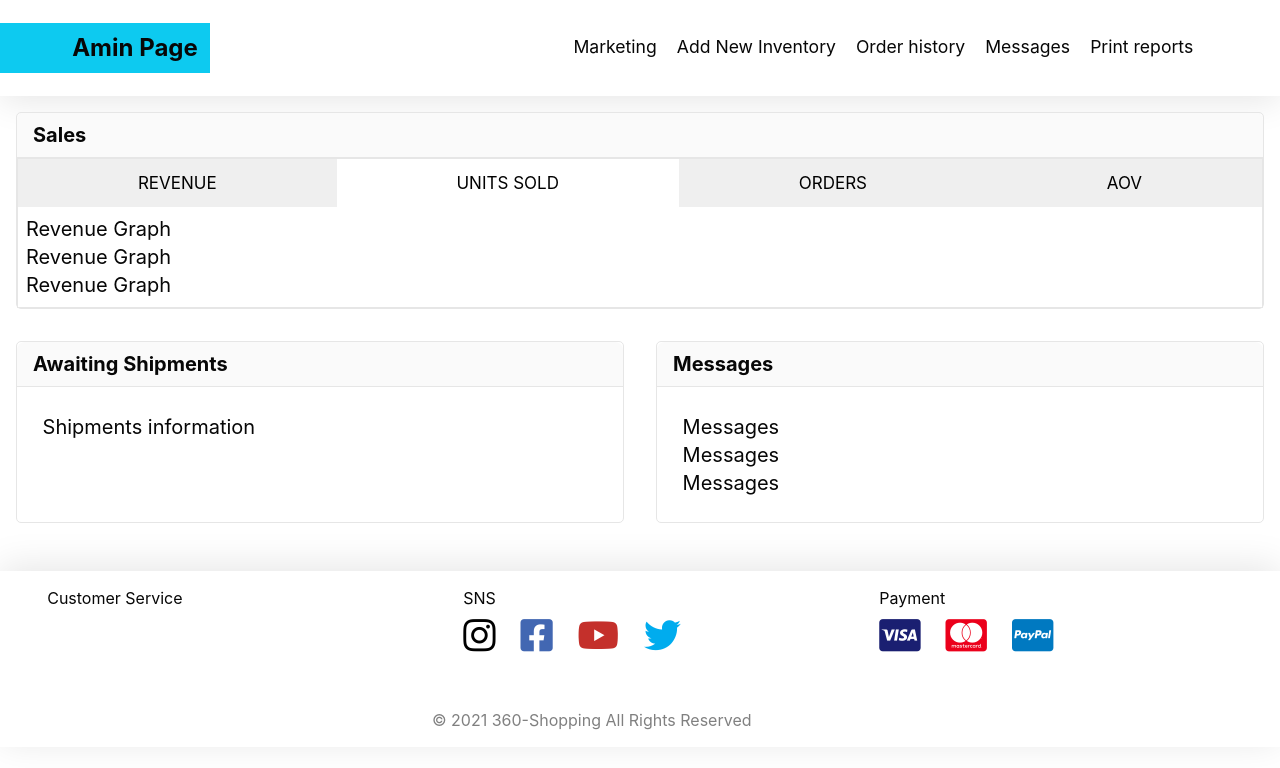
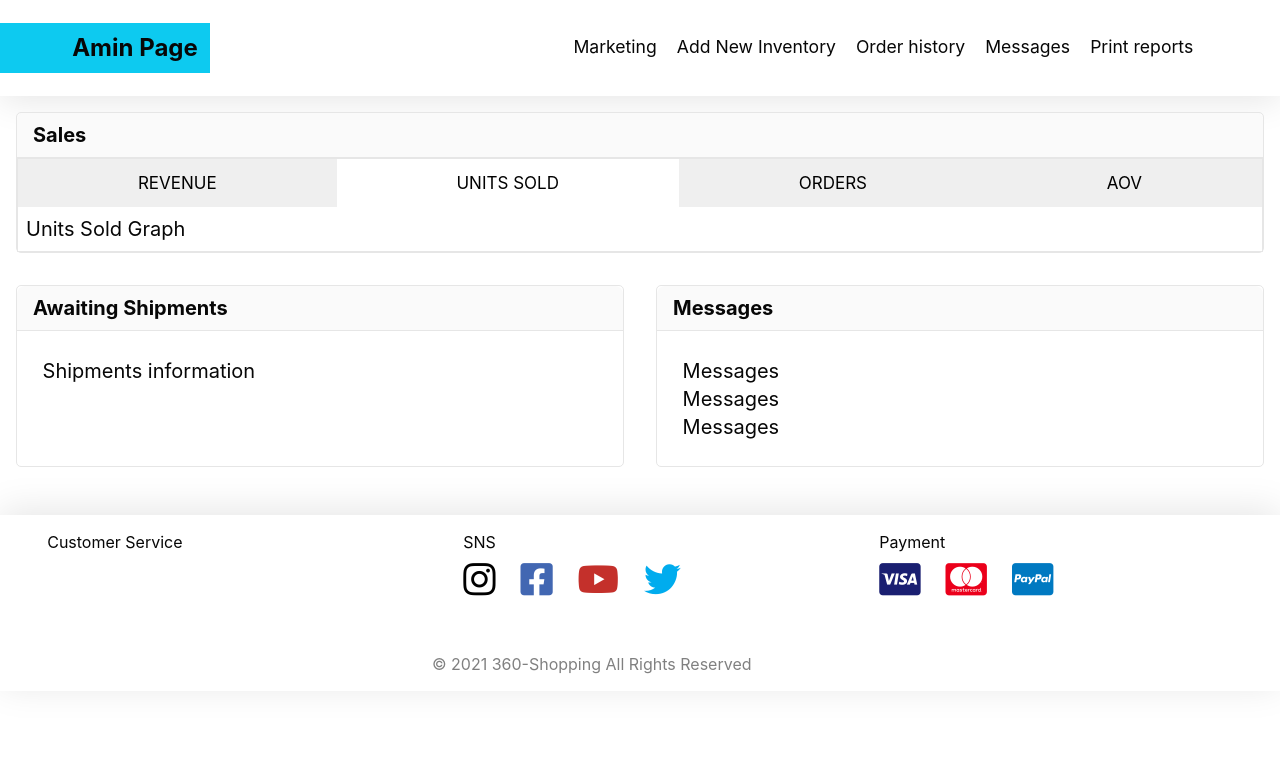
Before and after one commit to LeeJung-AWS/360-shopping, a React (Create React App) app in the folder frontend/: page / in a window 1280 px wide. Both pictures are taken after a click on the button "UNITS SOLD". Shown: the top 768 px of the page. Built offline with nearby package versions, Linux system fonts and the light colour scheme.

Commit message:
Tab Menu Display contents depending on Clicking Menu

```diff
--- a/frontend/src/pages/AdminPage.tsx
+++ b/frontend/src/pages/AdminPage.tsx
@@ -3,11 +3,32 @@
 import AdminNav from '../components/AdminNav';
 
 const AdminPage: React.FC = () => {
-    const amdinTabMenuClick = () => {
+    const amdinTabMenuClick = (event: any) => {
         // The exclamation mark means a developer knows there is a button element.( The value is not null )
         const adminTablinks = document.querySelectorAll('.admin-tablinks')!;
-        console.log(this);
-        console.log(adminTablinks);
+        const tabcontent = document.getElementsByClassName("tabcontent") as HTMLCollectionOf<HTMLElement>;
+
+        // console.log(tabcontent);
+        // All contents none-display
+        for (let i = 0; i < tabcontent.length; i++) {
+            tabcontent[i].style.display = "none";
+        }
+
+        // Remove tabmenu-active ClassName
+        for (let i = 0; i < adminTablinks.length; i++) {
+            adminTablinks[i].className = adminTablinks[i].className.replace(" tabmenu-active", "");
+          }
+
+        // Checking the tab and Create ID for content
+        // console.log(event.currentTarget.textContent.toLowerCase().replace(" ","-") + "-content");
+        const seletedContentId = event.currentTarget.textContent.toLowerCase().replace(" ","-") + "-content";
+
+        // Display seletedContent
+        const seletedContent = document.getElementById(`${seletedContentId}`)!;
+        seletedContent.style.display = "block";
+
+        // Add tabmenu-active ClassName
+        event.currentTarget.className += ' tabmenu-active';
 
     }
 
@@ -21,29 +42,24 @@ const AdminPage: React.FC = () => {
                 </div>
                 <div className="admin-tab-card-body">
                     <div className="admin-tab">
-                        <button className="admin-tablinks" autoFocus onClick={amdinTabMenuClick}>REVENUE</button>
+                        <button className="admin-tablinks tabmenu-active" onClick={amdinTabMenuClick}>REVENUE</button>
                         <button className="admin-tablinks" onClick={amdinTabMenuClick}>UNITS SOLD</button>
                         <button className="admin-tablinks" onClick={amdinTabMenuClick}>ORDERS</button>
                         <button className="admin-tablinks" onClick={amdinTabMenuClick}>AOV</button>
                     </div>
                     <div className="admin-tab-body">
-                        <div id="revenue-tab" className="tabcontent">
+                        <div id="revenue-content" className="tabcontent">
                             <p>Revenue Graph</p>
                             <p>Revenue Graph</p>
                             <p>Revenue Graph</p>
-                            {/* <p>Revenue Graph</p>
-                            <p>Revenue Graph</p>
-                            <p>Revenue Graph</p>
-                            <p>Revenue Graph</p>
-                            <p>Revenue Graph</p> */}
                         </div>
-                        <div id="units-sold-tab" className="tabcontent">
+                        <div id="units-sold-content" className="tabcontent">
                             <p>Units Sold Graph</p>
                         </div>
-                        <div id="orders-tab" className="tabcontent">
+                        <div id="orders-content" className="tabcontent">
                             <p>Orders Graph</p>
                         </div>
-                        <div id="aov-tab" className="tabcontent">
+                        <div id="aov-content" className="tabcontent">
                             <p>AOV Graph</p>
                         </div>
                     </div>
--- a/frontend/src/sass/4_layout/_adminPage.scss
+++ b/frontend/src/sass/4_layout/_adminPage.scss
@@ -24,10 +24,7 @@
     button:hover{
         background-color: rgba(220, 220, 220, 0.8);
     }
-    button.active{
-        background-color: white;
-    }
-    button:focus{
+    button.tabmenu-active{
         background-color: white;
     }
     .admin-tablinks{
@@ -41,13 +38,13 @@
     padding: 0.5rem;
 }
 
-#units-sold-tab{
+#units-sold-content{
     display: none;
 }
-#orders-tab{
+#orders-content{
     display: none;
 }
-#aov-tab{
+#aov-content{
     display: none;
 }
 
```
